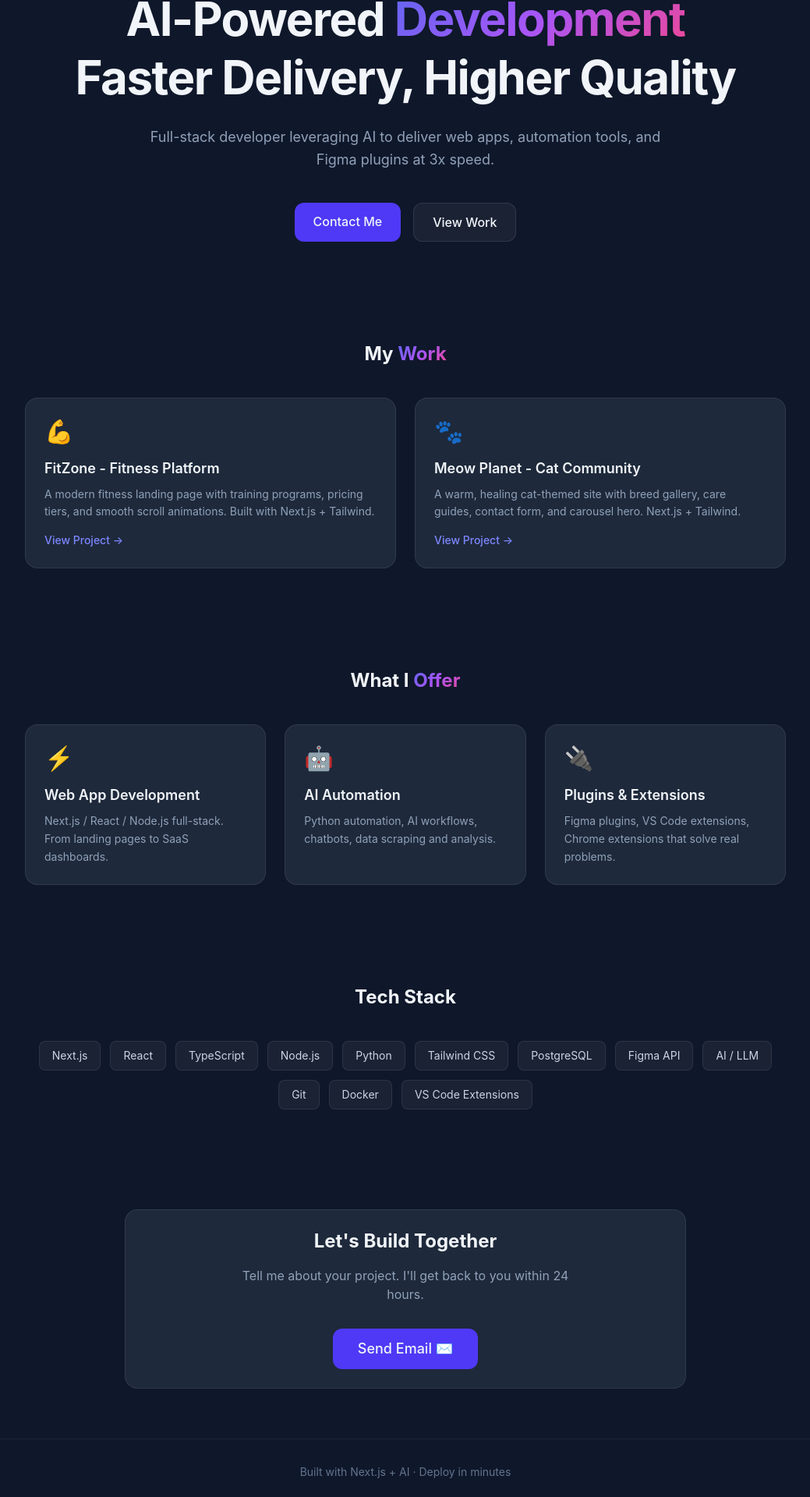
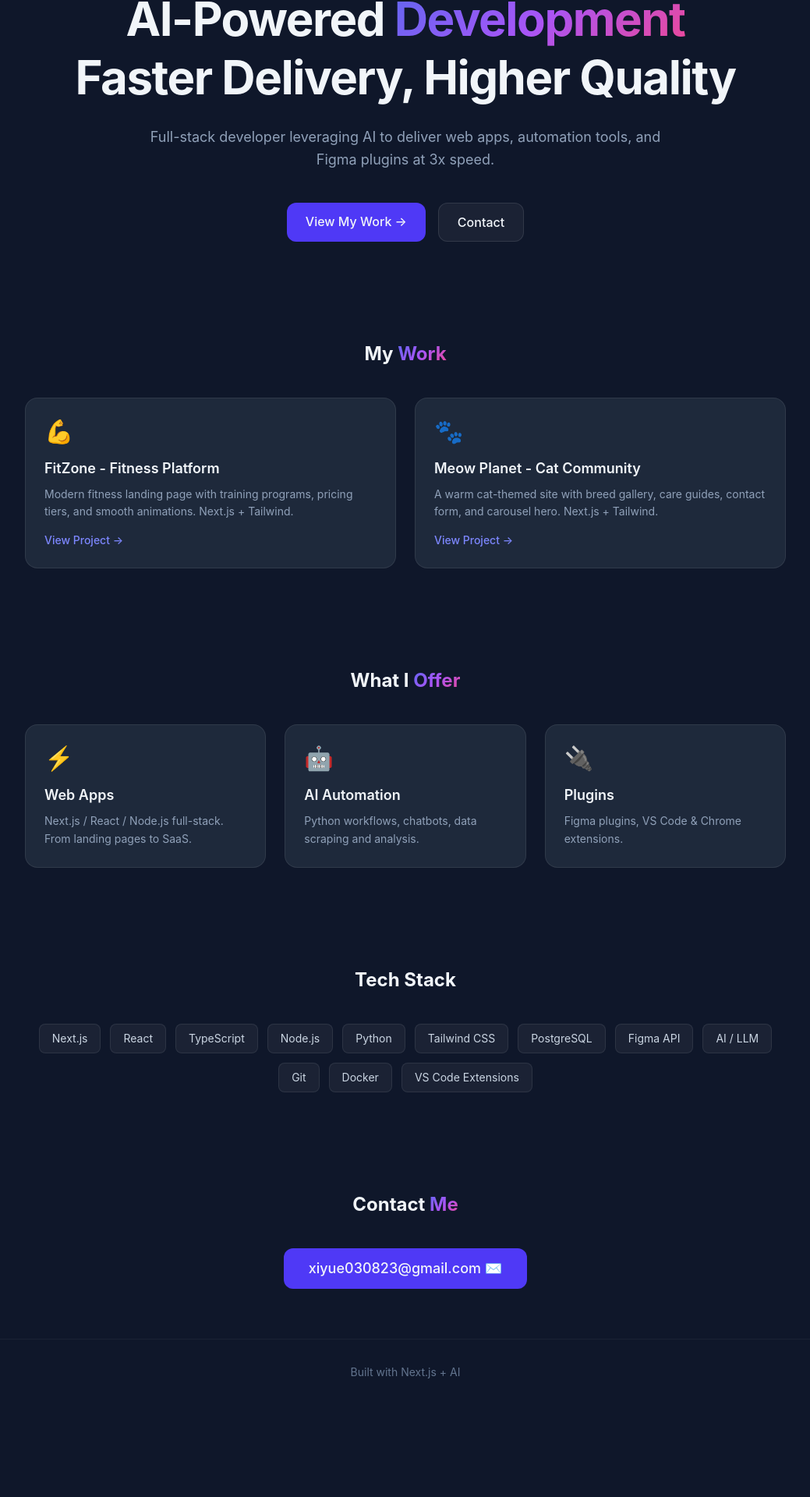
Before and after one commit to jxy-user/devstudio-portfolio, a Next.js app: page / in a window 1280 px wide. Shown: the part 175-2095 px from the top of the page at 78% size, without its empty margins (120-1159 px from the left). After the commit the page ends 1977 px from the top, so only its background shows below. Built offline with nearby package versions, Linux system fonts and the light colour scheme.

Commit message:
Simplify contact section to clean email button

```diff
--- a/src/app/page.tsx
+++ b/src/app/page.tsx
@@ -21,41 +21,34 @@ export default function Home() {
           Full-stack developer leveraging AI to deliver web apps, automation tools, and Figma plugins at 3x speed.
         </p>
         <div className="flex flex-wrap justify-center gap-4">
-          <a href="#contact" className="px-6 py-3 bg-indigo-600 hover:bg-indigo-500 rounded-xl font-medium transition-colors">
-            Contact Me
+          <a href="#work" className="px-6 py-3 bg-indigo-600 hover:bg-indigo-500 rounded-xl font-medium transition-colors">
+            View My Work →
           </a>
-          <a href="#work" className="px-6 py-3 bg-white/5 hover:bg-white/10 border border-white/10 rounded-xl font-medium transition-colors">
-            View Work
+          <a href="#contact" className="px-6 py-3 bg-white/5 hover:bg-white/10 border border-white/10 rounded-xl font-medium transition-colors">
+            Contact
           </a>
         </div>
       </section>
 
-      {/* Work / Portfolio */}
+      {/* Work */}
       <section id="work" className="max-w-5xl mx-auto px-6 py-16 scroll-mt-24">
         <h2 className="text-2xl font-bold mb-10 text-center">
           My <span className="gradient-text">Work</span>
         </h2>
         <div className="grid md:grid-cols-2 gap-6">
-          <Link
-            href="/fitness"
-            className="card group cursor-pointer"
-          >
+          <Link href="/fitness" className="card group cursor-pointer">
             <div className="text-3xl mb-4">💪</div>
             <h3 className="text-lg font-semibold mb-2 group-hover:text-indigo-400 transition-colors">FitZone - Fitness Platform</h3>
             <p className="text-slate-400 text-sm leading-relaxed mb-3">
-              A modern fitness landing page with training programs, pricing tiers, and smooth scroll animations. Built with Next.js + Tailwind.
+              Modern fitness landing page with training programs, pricing tiers, and smooth animations. Next.js + Tailwind.
             </p>
             <span className="text-indigo-400 text-sm font-medium group-hover:underline">View Project →</span>
           </Link>
-
-          <Link
-            href="/meow-planet"
-            className="card group cursor-pointer"
-          >
+          <Link href="/meow-planet" className="card group cursor-pointer">
             <div className="text-3xl mb-4">🐾</div>
             <h3 className="text-lg font-semibold mb-2 group-hover:text-indigo-400 transition-colors">Meow Planet - Cat Community</h3>
             <p className="text-slate-400 text-sm leading-relaxed mb-3">
-              A warm, healing cat-themed site with breed gallery, care guides, contact form, and carousel hero. Next.js + Tailwind.
+              A warm cat-themed site with breed gallery, care guides, contact form, and carousel hero. Next.js + Tailwind.
             </p>
             <span className="text-indigo-400 text-sm font-medium group-hover:underline">View Project →</span>
           </Link>
@@ -69,21 +62,9 @@ export default function Home() {
         </h2>
         <div className="grid md:grid-cols-3 gap-6">
           {[
-            {
-              title: "Web App Development",
-              desc: "Next.js / React / Node.js full-stack. From landing pages to SaaS dashboards.",
-              icon: "⚡",
-            },
-            {
-              title: "AI Automation",
-              desc: "Python automation, AI workflows, chatbots, data scraping and analysis.",
-              icon: "🤖",
-            },
-            {
-              title: "Plugins & Extensions",
-              desc: "Figma plugins, VS Code extensions, Chrome extensions that solve real problems.",
-              icon: "🔌",
-            },
+            { title: "Web Apps", desc: "Next.js / React / Node.js full-stack. From landing pages to SaaS.", icon: "⚡" },
+            { title: "AI Automation", desc: "Python workflows, chatbots, data scraping and analysis.", icon: "🤖" },
+            { title: "Plugins", desc: "Figma plugins, VS Code & Chrome extensions.", icon: "🔌" },
           ].map((s) => (
             <div key={s.title} className="card">
               <div className="text-3xl mb-4">{s.icon}</div>
@@ -98,40 +79,28 @@ export default function Home() {
       <section className="max-w-5xl mx-auto px-6 py-16">
         <h2 className="text-2xl font-bold mb-10 text-center">Tech Stack</h2>
         <div className="flex flex-wrap justify-center gap-3">
-          {[
-            "Next.js", "React", "TypeScript", "Node.js",
-            "Python", "Tailwind CSS", "PostgreSQL", "Figma API",
-            "AI / LLM", "Git", "Docker", "VS Code Extensions",
-          ].map((tech) => (
-            <span
-              key={tech}
-              className="px-4 py-2 bg-white/5 border border-white/8 rounded-lg text-sm text-slate-300"
-            >
-              {tech}
-            </span>
+          {["Next.js", "React", "TypeScript", "Node.js", "Python", "Tailwind CSS", "PostgreSQL", "Figma API", "AI / LLM", "Git", "Docker", "VS Code Extensions"].map((tech) => (
+            <span key={tech} className="px-4 py-2 bg-white/5 border border-white/8 rounded-lg text-sm text-slate-300">{tech}</span>
           ))}
         </div>
       </section>
 
-      {/* Contact CTA */}
-      <section id="contact" className="max-w-3xl mx-auto px-6 py-16 text-center">
-        <div className="card p-10">
-          <h2 className="text-2xl font-bold mb-4">Let&apos;s Build Together</h2>
-          <p className="text-slate-400 mb-8 max-w-md mx-auto">
-            Tell me about your project. I&apos;ll get back to you within 24 hours.
-          </p>
-          <a
-            href="mailto:xiyue030823@gmail.com"
-            className="inline-flex items-center gap-2 px-8 py-3 bg-indigo-600 hover:bg-indigo-500 rounded-xl font-medium transition-colors text-lg"
-          >
-            Send Email ✉️
-          </a>
-        </div>
+      {/* Contact - Simple */}
+      <section id="contact" className="max-w-5xl mx-auto px-6 py-16 text-center">
+        <h2 className="text-2xl font-bold mb-10">
+          Contact <span className="gradient-text">Me</span>
+        </h2>
+        <a
+          href="mailto:xiyue030823@gmail.com"
+          className="inline-flex items-center gap-2 px-8 py-3 bg-indigo-600 hover:bg-indigo-500 rounded-xl font-medium transition-colors text-lg"
+        >
+          xiyue030823@gmail.com ✉️
+        </a>
       </section>
 
       {/* Footer */}
       <footer className="text-center py-8 text-slate-500 text-sm border-t border-white/5">
-        Built with Next.js + AI · Deploy in minutes
+        Built with Next.js + AI
       </footer>
     </main>
   );
```
